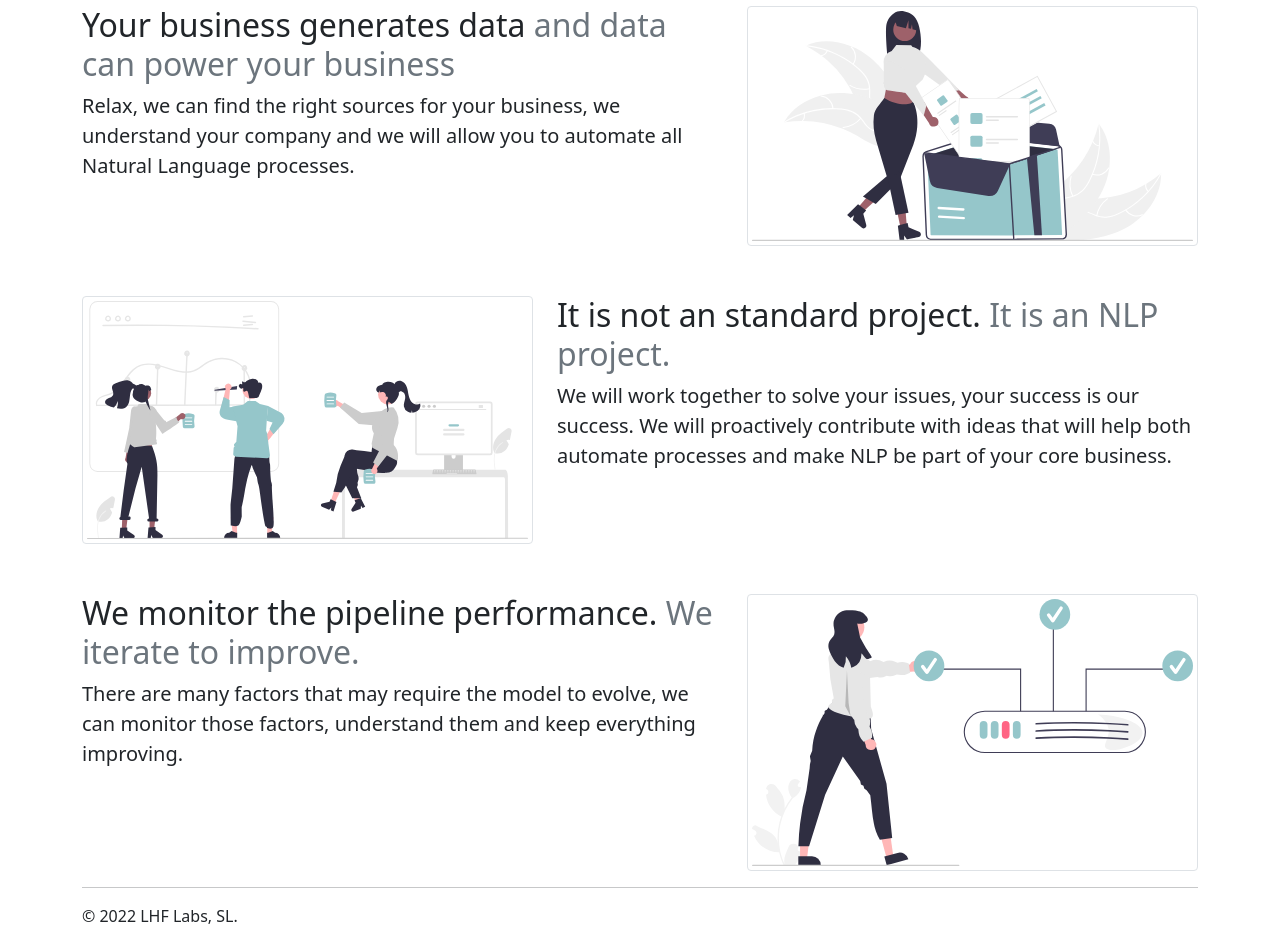
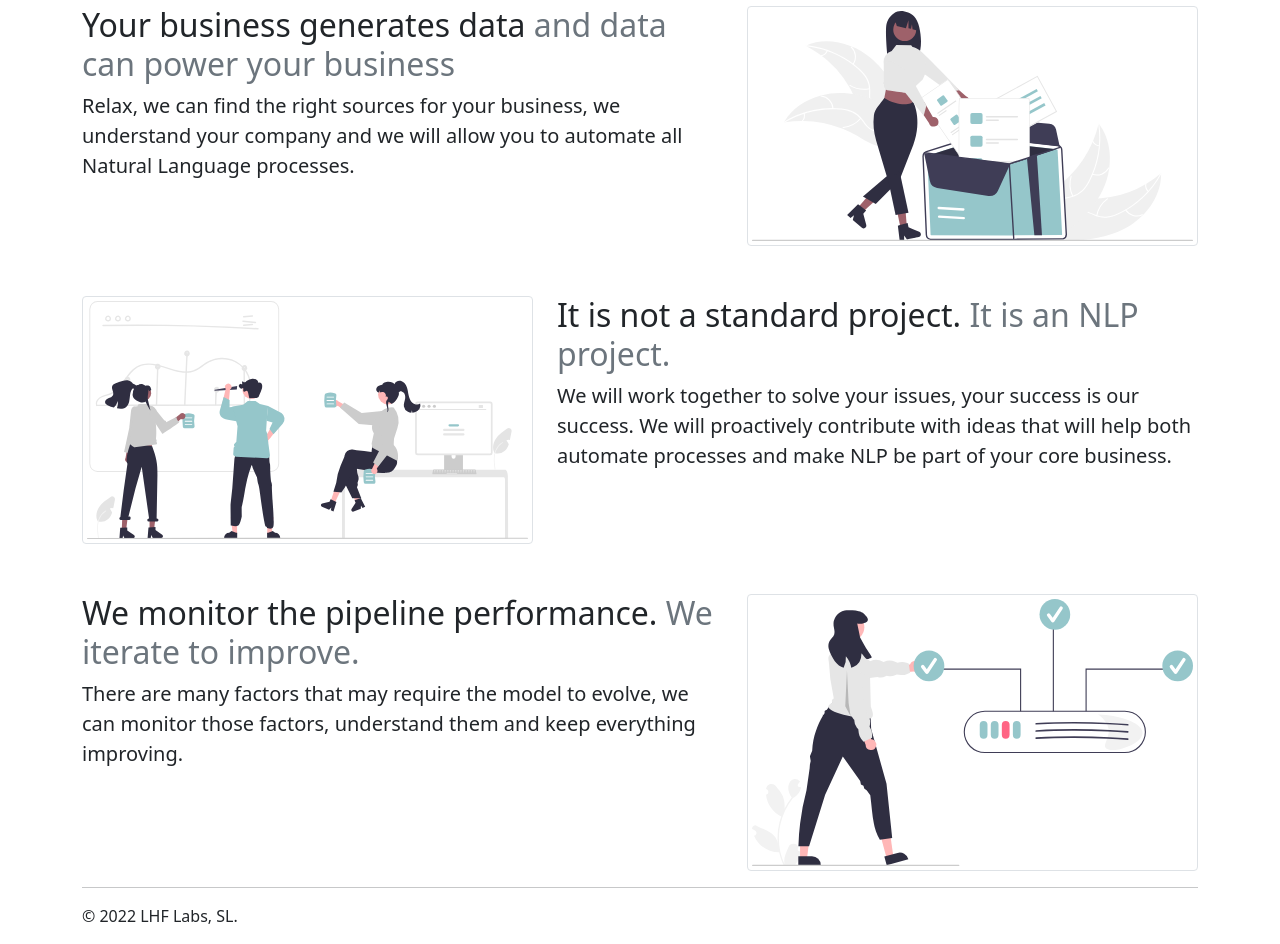
Before and after one commit to lhf-labs/gh-pages, a plain HTML site: page index.html in a window 1280 px wide. Shown: the part 702-1646 px from the top of the page. Drawn offline with nearby package versions, Linux system fonts and the light colour scheme; animation ran at ten frames a second.

Commit message:
Update index.html

```diff
--- a/index.html
+++ b/index.html
@@ -69,7 +69,7 @@
 
         <div class="row features">
             <div class="col-md-7 order-md-2">
-                <h2 class="featurette-heading">It is not an standard project. <span
+                <h2 class="featurette-heading">It is not a standard project. <span
                         class="text-muted">It is an NLP project.</span></h2>
                 <p class="lead">We will work together to solve your issues, your success is our success. We will
                     proactively contribute with ideas that will help both automate processes and make NLP be part of
```
